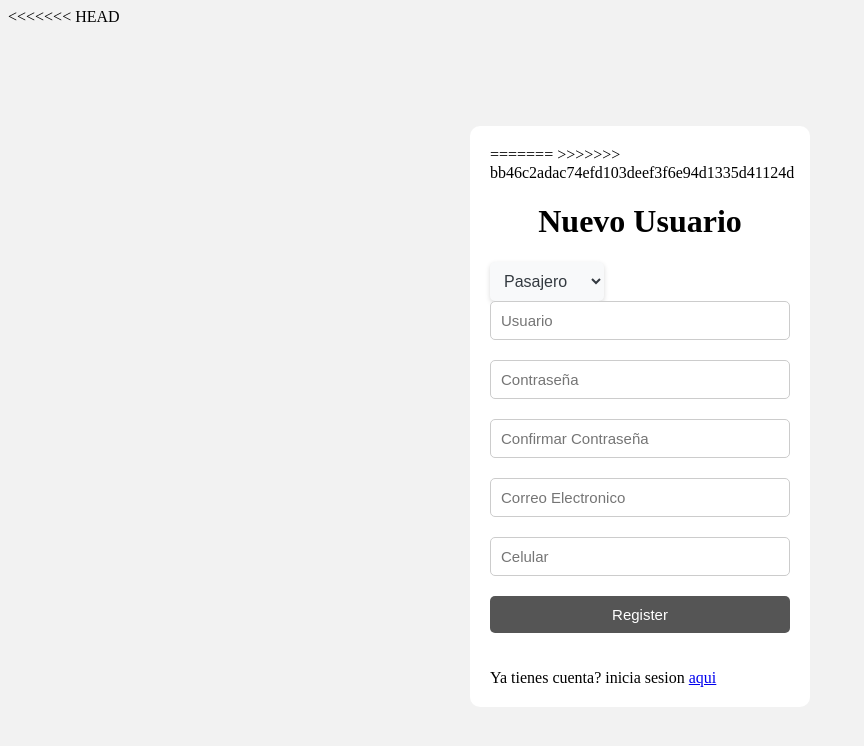
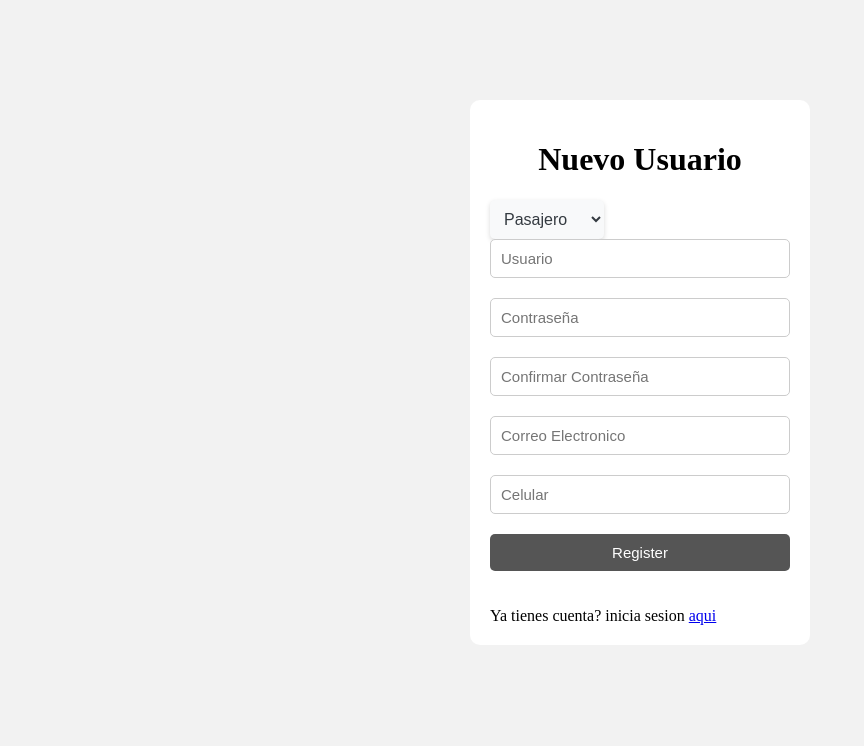
Before and after one commit to Ore19095/CarPool, a Django app: page /registry/ in a window 1280 px wide. Shown: the top 746 px of the page, without its empty margins (0-864 px from the left). Run offline with Django 4.2, Linux system fonts and the light colour scheme; parts of the project's set-up code (start-up, migrations or seed data) failed here and were passed over.

Commit message:
Cambios antes de mirmir

```diff
--- a/home/templates/history_travel.html
+++ b/home/templates/history_travel.html
@@ -108,7 +108,7 @@
                         <td>{{ travel.to }}</td>
                         <td>{{ travel.driver }}</td>
                         <td>{{ travel.n_disponibles }}</td>
-                        {% if user.is_passanger%}
+                        {% if user.is_passanger %}
                             <td>
                                 {% if user.is_passanger %}
                                     <button>Unirse</button>
--- a/login/templates/register.html
+++ b/login/templates/register.html
@@ -24,11 +24,7 @@
 
 <body>
 
-<<<<<<< HEAD
     <form action="/registry/" method="post">
-=======
-    <form action="/registry" method="post">
->>>>>>> bb46c2adac74efd103deef3f6e94d1335d41124d
         {% csrf_token %}
         <h1 style="text-align: center;">Nuevo Usuario</h1>
 
```
Also changed, not shown: db.sqlite3.
